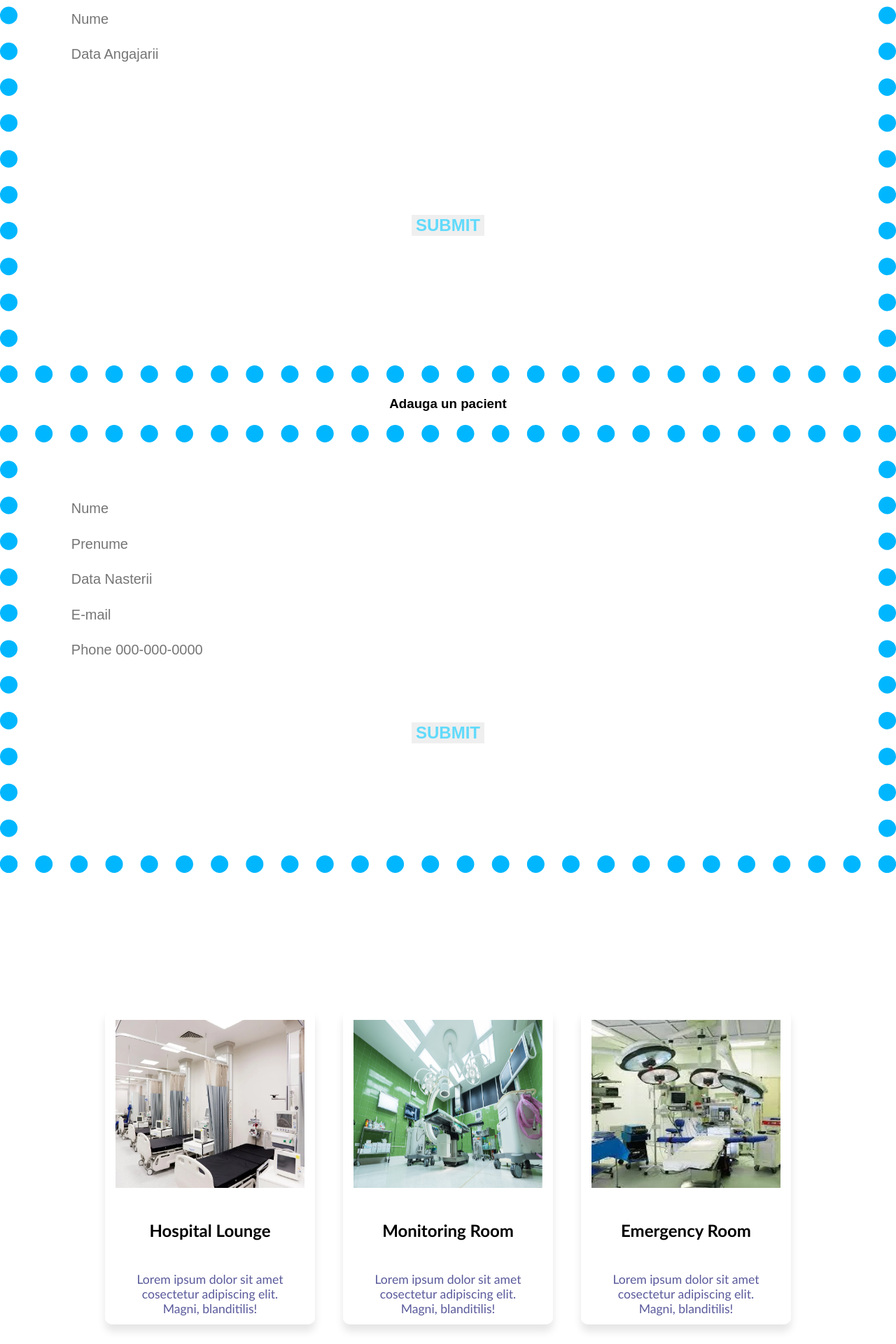
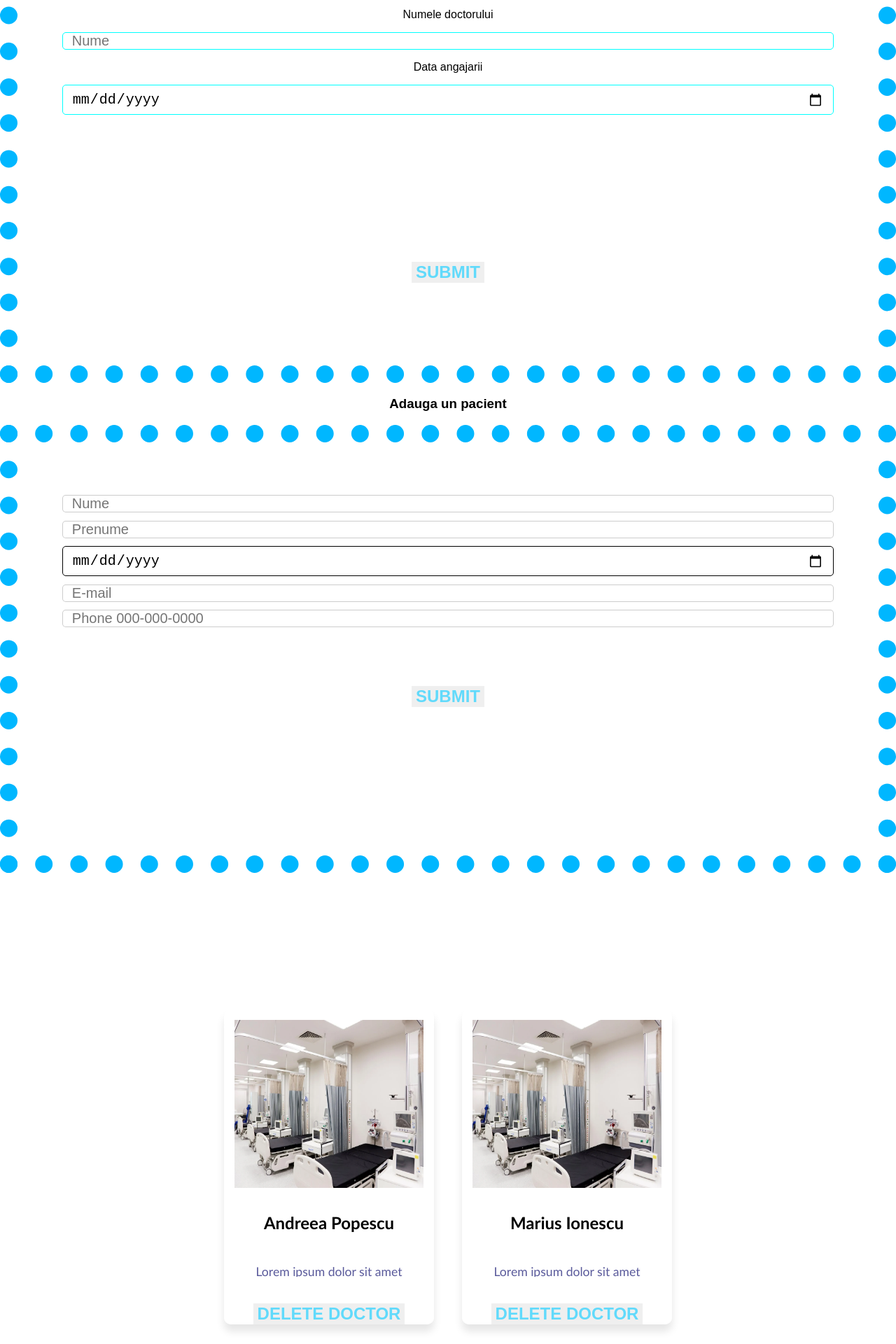
Before and after one commit to musat-andreea/DWBI_Project, a React (Create React App) app: page / in a window 1280 px wide. Shown: the part 1720-3640 px from the top of the page at 70% size. Built offline with nearby package versions, Linux system fonts and the light colour scheme.

Commit message:
Done frontend

```diff
--- a/src/App.js
+++ b/src/App.js
@@ -1,6 +1,6 @@
 // import logo from './logo.svg';
 import './App.css';
-import React, {useState} from 'react';
+import React, {useEffect, useState} from 'react';
 import ReactDOM from 'react-dom';
 import './index.css';
 // import App from './App';
@@ -13,11 +13,14 @@ import Presentation from "./Components/Presentation";
 import Contact from "./Components/Contact";
 import AddDoctor from "./Components/AddDoctor";
 import AddPacient from "./Components/AddPacient";
+import axios from "axios";
+import {apiConfig} from "./apiConfig";
 
 function App() {
     const title = 'Welcome to your health journal!';
     const [errorMessages, setErrorMessages] = useState({});
     const [isSubmitted, setIsSubmitted] = useState(false);
+
     const database = [
         {
             username: "user1",
@@ -28,22 +31,21 @@ function App() {
             password: "pass2"
         }
     ];
+
     const errors = {
         uname: "invalid username",
         pass: "invalid password"
     };
-    const handleSubmit = (event) => {
+
+    const handleSubmit = async (event) => {
         event.preventDefault();
         var { uname, pass } = document.forms[0];
-        const userData = database.find((user) => user.username === uname.value);
-        if (userData) {
-            if (userData.password !== pass.value) {
-                setErrorMessages({ name: "pass", message: errors.pass });
-            } else {
+        const userData =  await axios.post(`${apiConfig.loginBaseUrl}/api/users/login`, {email: uname, password: pass});
+
+        if (userData.status == 200) {
                 setIsSubmitted(true);
-            }
         } else {
-            setErrorMessages({ name: "uname", message: errors.uname });
+            setErrorMessages({ name: "uname", message: userData.message });
         }
     };
 
@@ -71,6 +73,12 @@ function App() {
         </div>
     );
 
+    useEffect(() => {
+        if (isSubmitted)    {
+            window.location.href ='#adddoctor';
+        }
+    }, [isSubmitted])
+
 
     return (
       <div className='App'>
--- a/src/Components/AddDoctor.jsx
+++ b/src/Components/AddDoctor.jsx
@@ -1,17 +1,26 @@
-import React, {useEffect} from 'react';
+import React, {useEffect, useState} from 'react';
 import axios from 'axios';
 import {apiConfig} from "../apiConfig";
 
-function AddDoctor() {
+function AddDoctor(props) {
+    const [name, setName] = useState('');
+    const [hireDate, setHireDate] = useState('');
+
     const getDoctors = async () => {
-        let doctors = await axios.get(apiConfig.baseUrl);
+        let doctors = await axios.get(`${apiConfig.baseUrl}/doctors`);
     };
-    const addDoctor = async () => {
+    const addDoctor = async (e) => {
+        e.preventDefault();
+
         let body = {
-
+            "nume": name,
+            "data_angajare": hireDate
         };
 
-        let response = await axios.post(apiConfig.baseUrl, body);
+        let response = await axios.put(`${apiConfig.baseUrl}/doctor-create`, body);
+        if (response.status == 200) {
+            alert ('Doctor added');
+        }
     };
     const deleteDoctor = async () => {
         let body = {
@@ -28,11 +37,13 @@ function AddDoctor() {
         <div id='adddoctor'>
             <h3>Adauga un doctor</h3>
             <div className = "form-box">
-                <form>
+                <form onSubmit={addDoctor}>
 
                     <div className = "adddoctor">
-                        <input placeholder="Nume"/>
-                        <input placeholder="Data Angajarii"/><br/>
+                        <p>Numele doctorului</p>
+                        <input placeholder="Nume" type="text"  style={{border: '1px solid cyan'}} onChange={(e) => setName(e.target.value)}/>
+                        <p>Data angajarii</p>
+                        <input type="date" placeholder="Data Angajarii" style={{border: '1px solid cyan'}}  onChange={(e) => setHireDate(e.target.value)}/><br/>
                         <br />
                         <br />
                         <br />
--- a/src/Components/AddPacient.jsx
+++ b/src/Components/AddPacient.jsx
@@ -1,18 +1,45 @@
-import React from 'react';
+import React, {useState} from 'react';
+import axios from "axios";
+import {apiConfig} from "../apiConfig";
 
-function AddPacient() {
+function AddPacient(props) {
+    const [name, setName] = useState('');
+    const [lastname, setLastname] = useState('');
+    const [birthday, setBirthday] = useState('');
+    const [email, setEmail] = useState('');
+    const [phone, setPhone] = useState('');
+
+
+    const addPatient = async (e) => {
+        e.preventDefault();
+
+        let body =
+        {
+            "nume": name,
+            "prenume": lastname,
+            "data_nastere": birthday,
+            "telefon": phone,
+            "email": email
+        };
+
+        let response = await axios.put(`${apiConfig.baseUrl}/pacient-create`, body);
+        if (response.status == 200) {
+            alert ('Patient added');
+        }
+    };
+
     return (
         <div id='addpacient'>
             <h3>Adauga un pacient</h3>
             <div className = "form-box">
-                <form>
+                <form onSubmit={addPatient}>
 
                     <div className = "addpacient">
-                        <input placeholder="Nume"/>
-                        <input placeholder="Prenume"/>
-                        <input placeholder="Data Nasterii"/>
-                        <input placeholder="E-mail"/>
-                        <input placeholder="Phone 000-000-0000"/>
+                        <input placeholder="Nume" type={'text'} onChange={(e) => setName(e.target.value)}/>
+                        <input placeholder="Prenume" type={'text'} onChange={(e) => setLastname(e.target.value)}/>
+                        <input placeholder="Data Nasterii" style={{border: '1px solid black'}} type={'date'} onChange={(e) => setBirthday(e.target.value)}/>
+                        <input placeholder="E-mail" type={'text'} onChange={(e) => setEmail(e.target.value)}/>
+                        <input placeholder="Phone 000-000-0000" type={'text'} onChange={(e) => setPhone(e.target.value)}/>
                         <br />
                         <br />
                         <br />
--- a/src/Components/Feature.jsx
+++ b/src/Components/Feature.jsx
@@ -1,16 +1,53 @@
-import React from 'react';
+import React, {useEffect, useState} from 'react';
 import FeatureBox from "./FeatureBox";
 import featureimage from '../images/feature1.jpg';
 import featureimage1 from '../images/feature2.jpg'
 import featureimage2 from '../images/feature3.jpg'
+import axios from "axios";
+import {apiConfig} from "../apiConfig";
 
 function Feature() {
+    const doctorsDb = [
+        {'id': 1, 'nume': 'Andreea Popescu'},
+        {'id': 2, 'nume': 'Marius Ionescu'},
+    ];
+
+    const [doctors, setDoctors] = useState(doctorsDb);
+
+    const getDoctors = async () => {
+        let response = await axios.get(`${apiConfig.baseUrl}/doctors`);
+        let data = response.data;
+        let doctorsArr = [];
+        for (let doctor of data)    {
+            doctorsArr.push(doctor);
+        }
+
+        setDoctors(doctorsArr);
+    };
+
+
+    const deleteDoctor = async (doctor_id) => {
+        let response = await axios.delete(`${apiConfig.baseUrl}/doctor-delete/${doctor_id}`);
+
+        if (response.status == 200) {
+            alert('Doctor deleted');
+        } else {
+            alert('Error');
+        }
+    };
+
+    useEffect(() => {
+       // getDoctors();
+    });
+
     return (
         <div id='features'>
             <div className='a-container'>
-                <FeatureBox image={featureimage} title='Hospital Lounge'/>
-                <FeatureBox image={featureimage1} title='Monitoring Room'/>
-                <FeatureBox image={featureimage2} title='Emergency Room'/>
+                {doctors.map((doctor) => {
+                    return <>
+                        <FeatureBox image={featureimage} title={doctor.nume} doctorId={doctor.id} doctorDeleteFunction={deleteDoctor}/>
+                        </>
+                })}
             </div>
         </div>
     )
--- a/src/Components/FeatureBox.jsx
+++ b/src/Components/FeatureBox.jsx
@@ -9,6 +9,9 @@ function FeatureBox(props) {
             <div className='s-b-text'>
                 <h2> {props.title} </h2>
                 <p>Lorem ipsum dolor sit amet cosectetur adipiscing elit. Magni, blanditilis!</p>
+
+                <br/><br/>
+                <button id= "submitBtn" className = "button-text" onClick={() => props.doctorDeleteFunction(props.doctorId)}>Delete doctor</button>
             </div>
 
         </div>
--- a/src/apiConfig.js
+++ b/src/apiConfig.js
@@ -1,4 +1,4 @@
 export const apiConfig = {
-    baseUrl: 'http://localhost:3002/',
+    baseUrl: 'http://localhost:3002',
     loginBaseUrl: 'http://localhost:3001/',
 };
```
